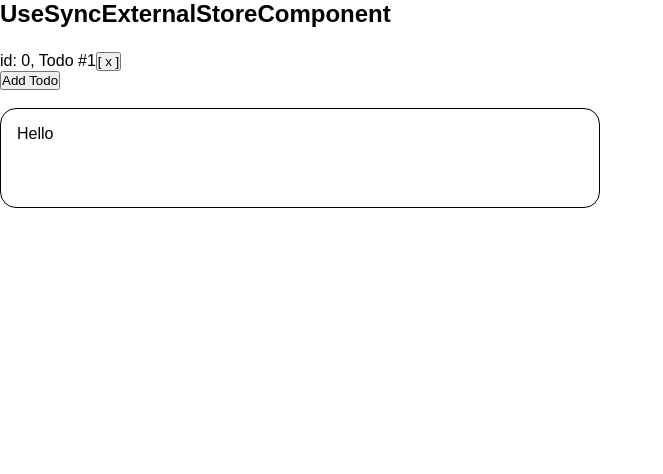
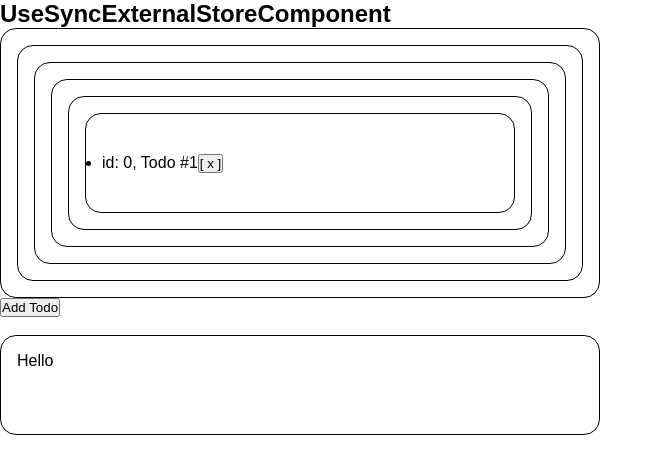
Before and after one commit to weaponsforge/react-hooks-playground, a Next.js app in the folder client/: page /usesyncexternalstore in a window 1280 px wide. Shown: the top 474 px of the page, without its empty margins (0-663 px from the left). Built offline with nearby package versions, Linux system fonts and the light colour scheme.

Commit message:
chore: Testing page re-renders when loading global variable data from deeply-nested components using usesyncexternalstore

```diff
--- a/client/src/components/usesyncexternalstore/index.js
+++ b/client/src/components/usesyncexternalstore/index.js
@@ -13,9 +13,21 @@ function UseSyncExternalStoreComponent ({
         UseSyncExternalStoreComponent
       </h2>
 
-      <TodoListComponentV2
-        deleteTodo={deleteTodo}
-      />
+      <Card>
+        <Card>
+          <Card>
+            <Card>
+              <Card>
+                <Card>
+                  <TodoListComponentV2
+                    deleteTodo={deleteTodo}
+                  />
+                </Card>
+              </Card>
+            </Card>
+          </Card>
+        </Card>
+      </Card>
 
       <button onClick={() => addTodo()}>
         Add Todo
```
